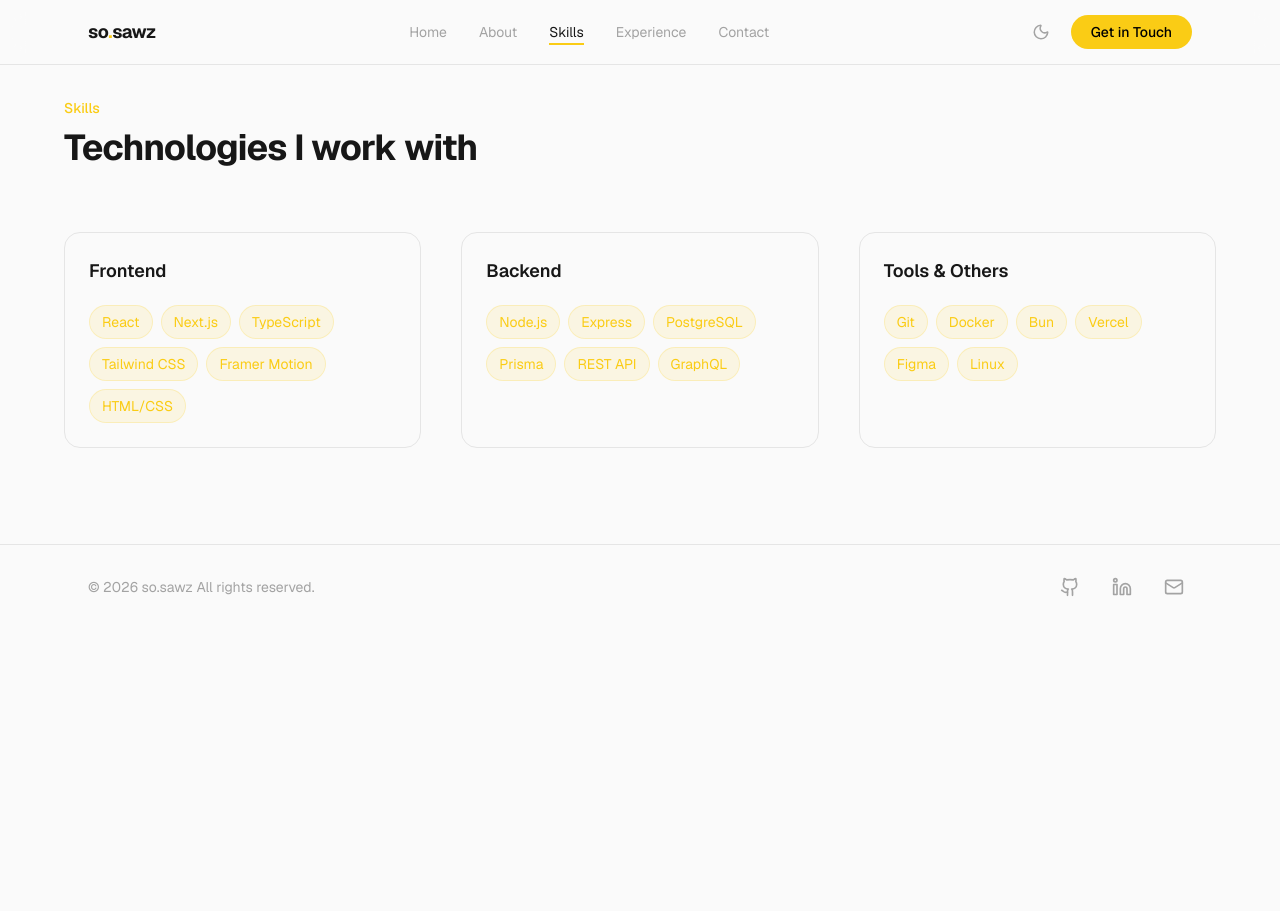
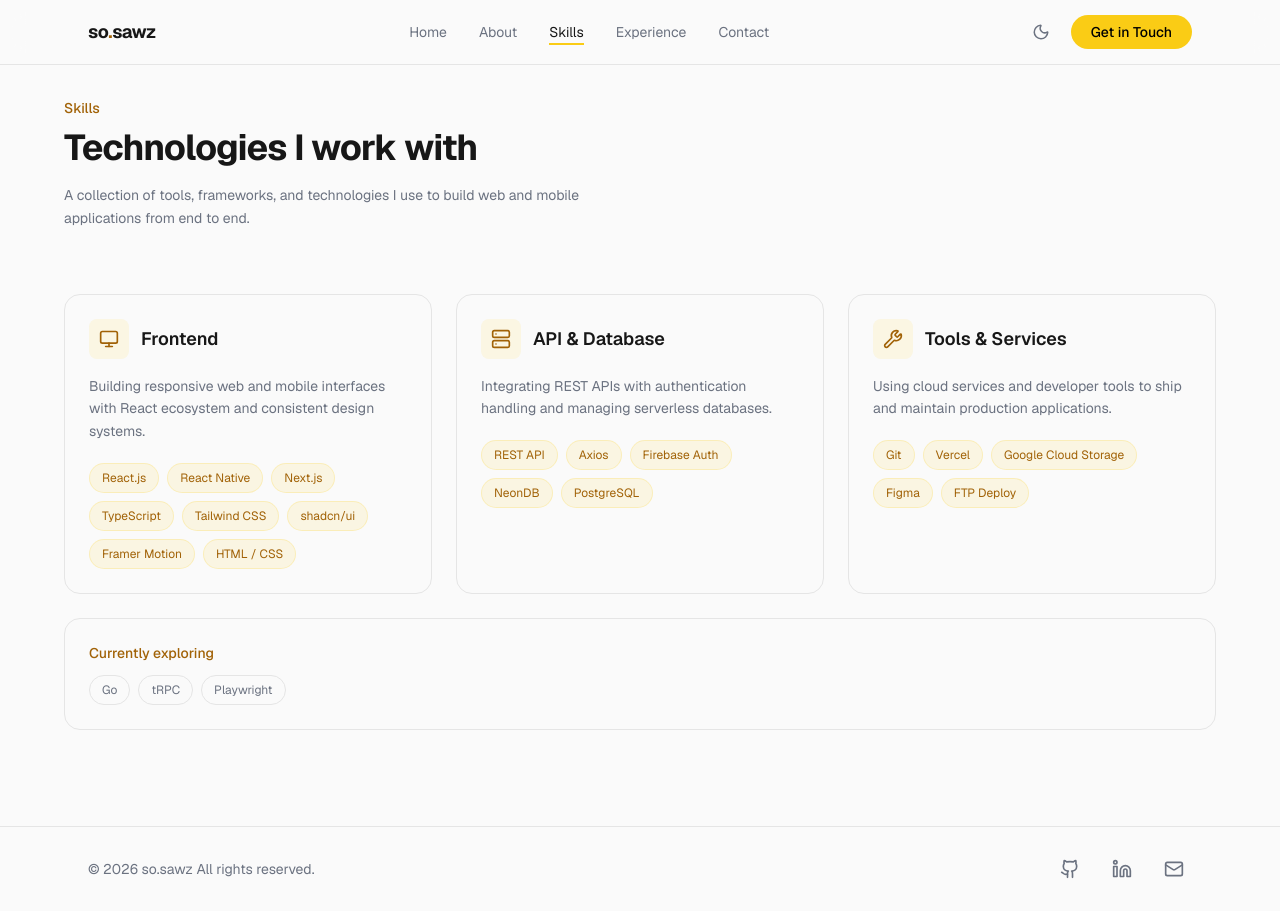
Before and after one commit to sosawz/portfolio, a Next.js app: page /skills in a window 1280 px wide. Before the commit the page ends 800 px from the top, so only its background shows below. Built offline with nearby package versions, Linux system fonts and the light colour scheme.

Commit message:
refactor: unify primary text color and update skills section

```diff
--- a/src/app/globals.css
+++ b/src/app/globals.css
@@ -6,14 +6,16 @@
   --primary: #facc15;
   --primary-hover: #eab308;
   --primary-light: rgba(250, 204, 21, 0.1);
+  --primary-text: #a16207;
   --surface: #ffffff;
   --border: #e5e5e5;
-  --muted: #a3a3a3;
+  --muted: #6b7280;
 }
 
 .dark {
   --background: #0a0a0a;
   --foreground: #ededed;
+  --primary-text: #facc15;
   --surface: #171717;
   --border: #262626;
   --muted: #737373;
@@ -25,6 +27,7 @@
   --color-primary: var(--primary);
   --color-primary-hover: var(--primary-hover);
   --color-primary-light: var(--primary-light);
+  --color-primary-text: var(--primary-text);
   --color-surface: var(--surface);
   --color-border: var(--border);
   --color-muted: var(--muted);
--- a/src/components/layout/Footer.tsx
+++ b/src/components/layout/Footer.tsx
@@ -21,7 +21,7 @@ export function Footer() {
                 target="_blank"
                 rel="noopener noreferrer"
                 aria-label={link.label}
-                className="rounded-lg p-2 text-muted transition-colors hover:bg-surface hover:text-primary"
+                className="rounded-lg p-2 text-muted transition-colors hover:bg-surface hover:text-primary-text"
               >
                 <Icon size={20} />
               </a>
--- a/src/components/layout/Navbar.tsx
+++ b/src/components/layout/Navbar.tsx
@@ -28,7 +28,7 @@ export function Navbar() {
             href="/"
             className="text-lg font-bold tracking-tight"
           >
-            so<span className="text-primary">.</span>sawz
+            so<span className="text-primary-text">.</span>sawz
           </Link>
         </motion.div>
 
--- a/src/components/sections/About.tsx
+++ b/src/components/sections/About.tsx
@@ -38,7 +38,7 @@ export function About() {
           viewport={{ once: true, margin: "-100px" }}
           className="mb-16"
         >
-          <span className="text-sm font-medium text-primary">About me</span>
+          <span className="text-sm font-medium text-primary-text">About me</span>
           <h2 className="mt-2 text-3xl font-bold tracking-tight sm:text-4xl">
             Get to know me
           </h2>
@@ -99,7 +99,7 @@ export function About() {
                 className="group rounded-2xl border border-border p-6 transition-colors duration-300 hover:border-primary/50 hover:bg-surface"
               >
                 <div className="flex items-start gap-4">
-                  <div className="rounded-lg bg-primary-light p-2.5 text-primary">
+                  <div className="rounded-lg bg-primary-light p-2.5 text-primary-text">
                     <item.icon size={20} />
                   </div>
                   <div>
--- a/src/components/sections/Hero.tsx
+++ b/src/components/sections/Hero.tsx
@@ -25,7 +25,7 @@ export function Hero() {
           animate={{ opacity: 1, y: 0 }}
           transition={{ duration: 0.6, ease }}
         >
-          <span className="inline-block rounded-full border border-primary/30 bg-primary-light px-4 py-1.5 text-sm font-medium text-primary">
+          <span className="inline-block rounded-full border border-primary/30 bg-primary-light px-4 py-1.5 text-sm font-medium text-primary-text">
             Open to new opportunities
           </span>
         </motion.div>
@@ -38,7 +38,7 @@ export function Hero() {
           transition={{ duration: 0.6, delay: 0.1, ease }}
         >
           Hi, I&apos;m{" "}
-          <span className="text-primary">so.sawz</span>
+          <span className="text-primary-text">so.sawz</span>
         </motion.h1>
 
         {/* Role */}
@@ -100,7 +100,7 @@ export function Hero() {
                 target="_blank"
                 rel="noopener noreferrer"
                 aria-label={link.label}
-                className="rounded-lg p-2.5 text-muted transition-colors duration-300 hover:bg-surface hover:text-primary"
+                className="rounded-lg p-2.5 text-muted transition-colors duration-300 hover:bg-surface hover:text-primary-text"
               >
                 <Icon size={20} />
               </a>
--- a/src/components/sections/Skills.tsx
+++ b/src/components/sections/Skills.tsx
@@ -1,42 +1,37 @@
 "use client";
 
 import { motion } from "framer-motion";
+import { Monitor, Server, Wrench } from "lucide-react";
 
 const ease: [number, number, number, number] = [0.25, 0.1, 0.25, 1];
 
 const skillCategories = [
   {
+    icon: Monitor,
     title: "Frontend",
+    description: "Building responsive web and mobile interfaces with React ecosystem and consistent design systems.",
     skills: [
-      "React",
+      "React.js",
+      "React Native",
       "Next.js",
       "TypeScript",
       "Tailwind CSS",
+      "shadcn/ui",
       "Framer Motion",
-      "HTML/CSS",
+      "HTML / CSS",
     ],
   },
   {
-    title: "Backend",
-    skills: [
-      "Node.js",
-      "Express",
-      "PostgreSQL",
-      "Prisma",
-      "REST API",
-      "GraphQL",
-    ],
+    icon: Server,
+    title: "API & Database",
+    description: "Integrating REST APIs with authentication handling and managing serverless databases.",
+    skills: ["REST API", "Axios", "Firebase Auth", "NeonDB", "PostgreSQL"],
   },
   {
-    title: "Tools & Others",
-    skills: [
-      "Git",
-      "Docker",
-      "Bun",
-      "Vercel",
-      "Figma",
-      "Linux",
-    ],
+    icon: Wrench,
+    title: "Tools & Services",
+    description: "Using cloud services and developer tools to ship and maintain production applications.",
+    skills: ["Git", "Vercel", "Google Cloud Storage", "Figma", "FTP Deploy"],
   },
 ];
 
@@ -52,14 +47,16 @@ export function Skills() {
           viewport={{ once: true, margin: "-100px" }}
           className="mb-16"
         >
-          <span className="text-sm font-medium text-primary">Skills</span>
-          <h2 className="mt-2 text-3xl font-bold tracking-tight sm:text-4xl">
-            Technologies I work with
-          </h2>
+          <span className="text-sm font-medium text-primary-text">Skills</span>
+          <h2 className="mt-2 text-3xl font-bold tracking-tight sm:text-4xl">Technologies I work with</h2>
+          <p className="mt-4 max-w-xl text-sm leading-relaxed text-muted">
+            A collection of tools, frameworks, and technologies I use to build web and mobile applications from end to
+            end.
+          </p>
         </motion.div>
 
         {/* Skill categories */}
-        <div className="grid gap-10 md:grid-cols-3">
+        <div className="grid gap-6 md:grid-cols-3">
           {skillCategories.map((category, categoryIndex) => (
             <motion.div
               key={category.title}
@@ -71,16 +68,25 @@ export function Skills() {
                 ease,
               }}
               viewport={{ once: true, margin: "-100px" }}
-              className="rounded-2xl border border-border p-6"
+              className="group rounded-2xl border border-border p-6 transition-colors duration-300 hover:border-primary/50 hover:bg-surface"
             >
-              <h3 className="mb-5 text-lg font-semibold">
-                {category.title}
-              </h3>
+              {/* Icon + title */}
+              <div className="mb-4 flex items-center gap-3">
+                <div className="rounded-lg bg-primary-light p-2.5 text-primary-text">
+                  <category.icon size={20} />
+                </div>
+                <h3 className="text-lg font-semibold">{category.title}</h3>
+              </div>
+
+              {/* Description */}
+              <p className="mb-5 text-sm leading-relaxed text-muted">{category.description}</p>
+
+              {/* Skill badges */}
               <div className="flex flex-wrap gap-2">
                 {category.skills.map((skill, skillIndex) => (
                   <motion.span
                     key={skill}
-                    initial={{ opacity: 0, scale: 0.8 }}
+                    initial={{ opacity: 0, scale: 0.85 }}
                     whileInView={{ opacity: 1, scale: 1 }}
                     transition={{
                       duration: 0.3,
@@ -88,7 +94,7 @@ export function Skills() {
                       ease,
                     }}
                     viewport={{ once: true, margin: "-100px" }}
-                    className="rounded-full border border-primary/20 bg-primary-light px-3 py-1.5 text-sm text-primary transition-colors duration-300 hover:border-primary/50 hover:bg-primary/20"
+                    className="rounded-full border border-primary/20 bg-primary-light px-3 py-1.5 text-xs text-primary-text transition-colors duration-300 hover:border-primary/50 hover:bg-primary/20"
                   >
                     {skill}
                   </motion.span>
@@ -97,6 +103,31 @@ export function Skills() {
             </motion.div>
           ))}
         </div>
+
+        {/* Currently learning */}
+        <motion.div
+          initial={{ opacity: 0, y: 20 }}
+          whileInView={{ opacity: 1, y: 0 }}
+          transition={{ duration: 0.5, delay: 0.2, ease }}
+          viewport={{ once: true, margin: "-100px" }}
+          className="mt-6 rounded-2xl border border-border p-6 transition-colors duration-300 hover:border-primary/50 hover:bg-surface"
+        >
+          <p className="mb-3 text-sm font-medium text-primary-text">Currently exploring</p>
+          <div className="flex flex-wrap gap-2">
+            {["Go", "tRPC", "Playwright"].map((tech, i) => (
+              <motion.span
+                key={tech}
+                initial={{ opacity: 0, scale: 0.85 }}
+                whileInView={{ opacity: 1, scale: 1 }}
+                transition={{ duration: 0.3, delay: i * 0.06, ease }}
+                viewport={{ once: true }}
+                className="rounded-full border border-border px-3 py-1.5 text-xs text-muted transition-colors duration-300 hover:border-primary/30 hover:text-foreground"
+              >
+                {tech}
+              </motion.span>
+            ))}
+          </div>
+        </motion.div>
       </div>
     </section>
   );
--- a/src/components/ui/BackToTop.tsx
+++ b/src/components/ui/BackToTop.tsx
@@ -24,7 +24,7 @@ export function BackToTop() {
           exit={{ opacity: 0, scale: 0.8 }}
           transition={{ duration: 0.2 }}
           onClick={() => window.scrollTo({ top: 0, behavior: "smooth" })}
-          className="fixed bottom-6 right-6 z-50 flex h-10 w-10 items-center justify-center rounded-full border border-border bg-surface text-muted shadow-lg transition-colors duration-300 hover:border-primary/50 hover:text-primary"
+          className="fixed bottom-6 right-6 z-50 flex h-10 w-10 items-center justify-center rounded-full border border-border bg-surface text-muted shadow-lg transition-colors duration-300 hover:border-primary/50 hover:text-primary-text"
           aria-label="Back to top"
         >
           <ArrowUp size={18} />
```
Also changed, not shown: src/components/sections/Contact.tsx (+4 -4 lines), src/components/sections/Experience.tsx (+7 -7 lines).
